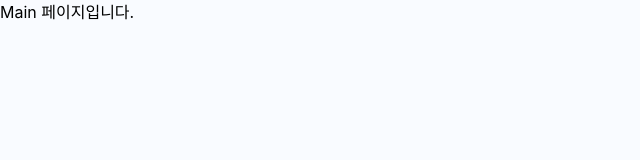
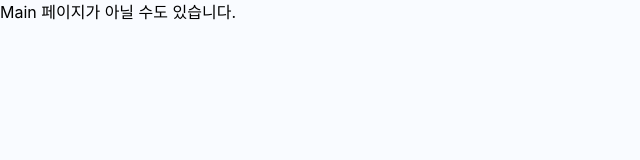
Before and after one commit to Teammanagers/FrontEnd, a React (Vite) app: page / in a window 1280 px wide. Shown: the top 160 px of the page, without its empty margins (0-640 px from the left). Built offline with nearby package versions, Linux system fonts and the light colour scheme.

Commit message:
chore: 배포 테스트

```diff
--- a/src/pages/main.tsx
+++ b/src/pages/main.tsx
@@ -1,5 +1,5 @@
 const MainPage = () => {
-  return <>Main 페이지입니다.</>;
+  return <>Main 페이지가 아닐 수도 있습니다.</>;
 };
 
-export default MainPage
+export default MainPage;
```
